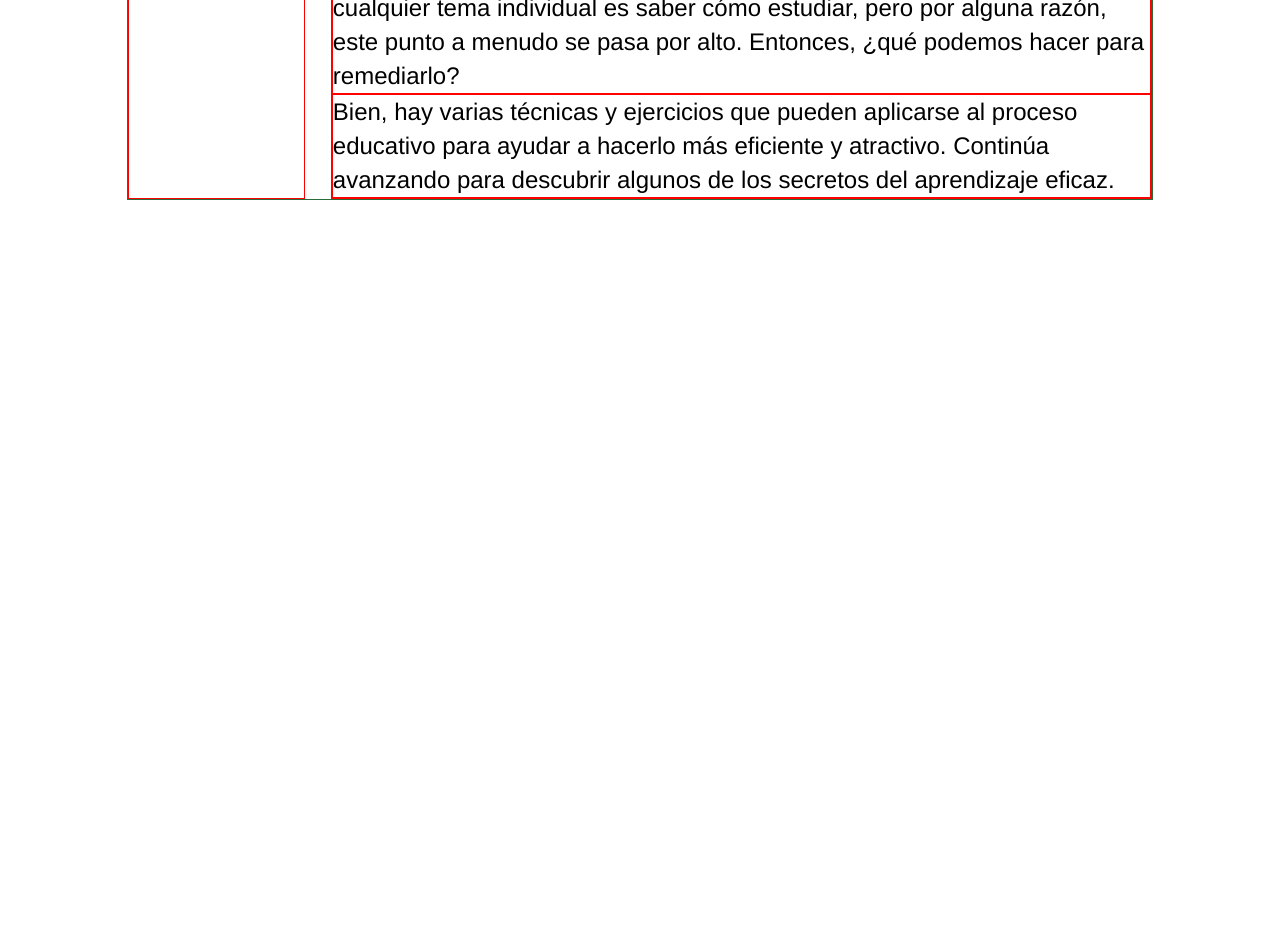
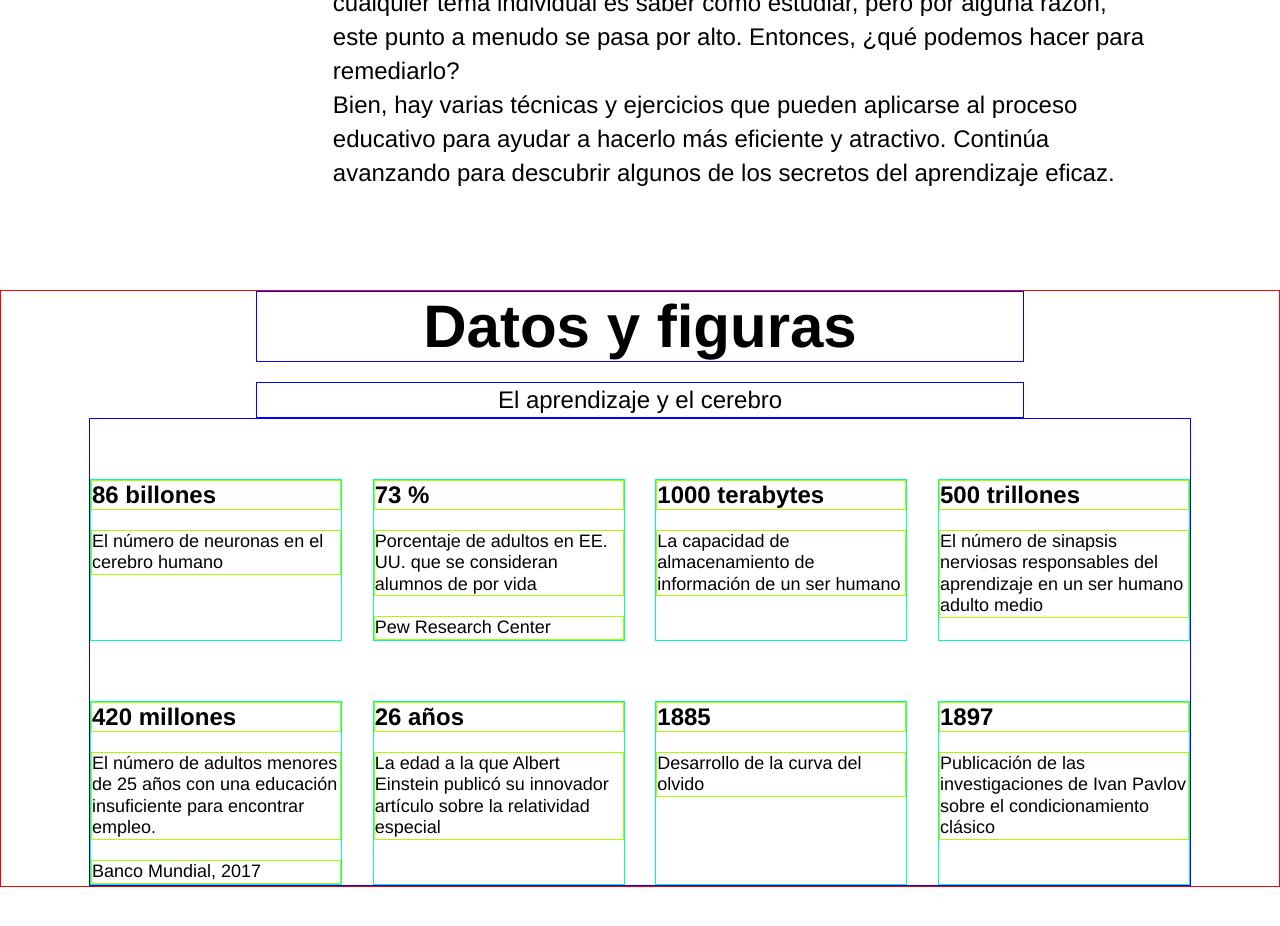
Before and after one commit to carloskiller664/web_project_1_es, a plain HTML site: page index.html in a window 1280 px wide. Shown: the part 1176-2102 px from the top of the page. Before the commit the page ends 1476 px from the top, so only its background shows below. Drawn offline with Linux system fonts and the light colour scheme.

Commit message:
dos tablas listas

```diff
--- a/index.html
+++ b/index.html
@@ -30,11 +30,11 @@
       </header>
       <main class="content">
         <section class="description">
-          <div class="two-columns">
+          <section class="two-columns">
             <p class="two-columns__brief">
               El principal problema de la educación
             </p>
-            <div class="two-columns__main-text">
+            <section class="two-columns__main-text">
               <p class="two-columns__pharagraph">
                 Ya sea en la escuela o en la universidad, lo único que nadie te
                 enseña es a enseñarte a ti mismo. Muchas veces acabamos haciendo
@@ -60,11 +60,69 @@
                 atractivo. Continúa avanzando para descubrir algunos de los
                 secretos del aprendizaje eficaz.
               </p>
-            </div>
-          </div>
+            </section>
+          </section>
         </section>
 
-        <section class="digits"></section>
+        <section class="digits">
+          <h1 class="section-title">Datos y figuras</h1>
+          <h2 class="section-subtitle">El aprendizaje y el cerebro</h2>
+          <section class="table">
+            <section class="table__cell">
+              <h3 class="table__heading">86 billones</h3>
+              <p class="table__text">
+                El número de neuronas en el cerebro humano
+              </p>
+            </section>
+            <section class="table__cell">
+              <h3 class="table__heading">73 %</h3>
+              <p class="table__text">
+                Porcentaje de adultos en EE. UU. que se consideran alumnos de
+                por vida
+              </p>
+              <p class="table__text">Pew Research Center</p>
+            </section>
+            <section class="table__cell">
+              <h3 class="table__heading">1000 terabytes</h3>
+              <p class="table__text">
+                La capacidad de almacenamiento de información de un ser humano
+              </p>
+            </section>
+            <section class="table__cell">
+              <h3 class="table__heading">500 trillones</h3>
+              <p class="table__text">
+                El número de sinapsis nerviosas responsables del aprendizaje en
+                un ser humano adulto medio
+              </p>
+            </section>
+            <section class="table__cell">
+              <h3 class="table__heading">420 millones</h3>
+              <p class="table__text">
+                El número de adultos menores de 25 años con una educación
+                insuficiente para encontrar empleo.
+              </p>
+              <p class="table__text">Banco Mundial, 2017</p>
+            </section>
+            <section class="table__cell">
+              <h3 class="table__heading">26 años</h3>
+              <p class="table__text">
+                La edad a la que Albert Einstein publicó su innovador artículo
+                sobre la relatividad especial
+              </p>
+            </section>
+            <section class="table__cell">
+              <h3 class="table__heading">1885</h3>
+              <p class="table__text">Desarrollo de la curva del olvido</p>
+            </section>
+            <section class="table__cell">
+              <h3 class="table__heading">1897</h3>
+              <p class="table__text">
+                Publicación de las investigaciones de Ivan Pavlov sobre el
+                condicionamiento clásico
+              </p>
+            </section>
+          </section>
+        </section>
 
         <section class="feynman"></section>
 
--- a/styles/style.css
+++ b/styles/style.css
@@ -81,7 +81,6 @@
   width: 80%;
   min-height: 476px;
   margin: auto;
-  border: 1px solid rgb(44, 107, 57);
 }
 
 .two-columns__brief {
@@ -94,7 +93,6 @@
   font-size: 18px;
   font-weight: normal;
   color: #2f80ed;
-  border: 1px solid red;
 }
 
 .two-columns__main-text {
@@ -104,7 +102,6 @@
   justify-content: space-between;
   width: 80%;
   min-width: 784px;
-  border: 1px solid red;
 }
 .two-columns__pharagraph {
   min-width: 784px;
@@ -112,15 +109,79 @@
   font-size: 24px;
   margin: 0 auto 0;
   font-weight: normal;
-  border: 1px solid red;
 }
 
 .two-columns__span-accent {
   line-height: 34px;
   font-size: 24px;
   font-weight: bold;
+}
+
+.digits {
+  display: flex;
+  flex-direction: column;
+  justify-content: center;
+  align-items: flex-start;
+  margin: 0 auto 100px;
   border: 1px solid red;
 }
+
+.section-title {
+  border: 1px solid blue;
+  display: flex;
+  width: 60%;
+  justify-content: center;
+  margin: auto;
+  line-height: 1.15;
+  font-size: 60px;
+  font-weight: bold;
+}
+
+.section-subtitle {
+  border: 1px solid blue;
+  display: flex;
+  justify-content: center;
+  margin: 20px auto 0;
+  width: 60%;
+  justify-content: center;
+  line-height: 34px;
+  font-size: 24px;
+  font-weight: normal;
+}
+
+.table {
+  width: 1100px;
+  min-height: 405px;
+  display: flex;
+  flex-wrap: wrap;
+  flex-direction: row;
+  justify-content: space-between;
+  margin: auto;
+  border: 1px solid blue;
+}
+
+.table__cell {
+  width: 250px;
+  margin-top: 60px;
+  border: 1px solid rgb(0, 255, 179);
+}
+
+.table__heading {
+  margin: 0 auto 0;
+  line-height: 1.15;
+  font-size: 24px;
+  font-weight: bold;
+  border: 1px solid rgb(166, 255, 0);
+}
+
+.table__text {
+  line-height: 1.2;
+  font-size: 18px;
+  font-weight: normal;
+  margin: 20px auto 0;
+  border: 1px solid rgb(166, 255, 0);
+}
+
 /* here we have two examples of selectors in order to remind you how to set styles for elements */
 .header__square-pic {
   height: 568px;
```
Also changed, not shown: 1 other file.
